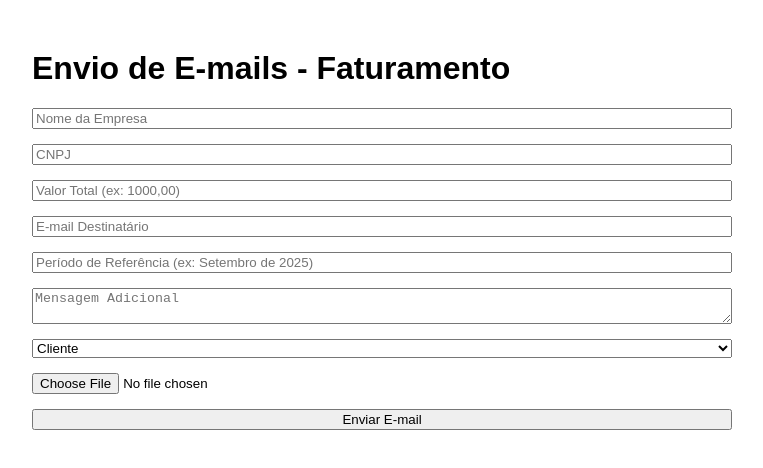
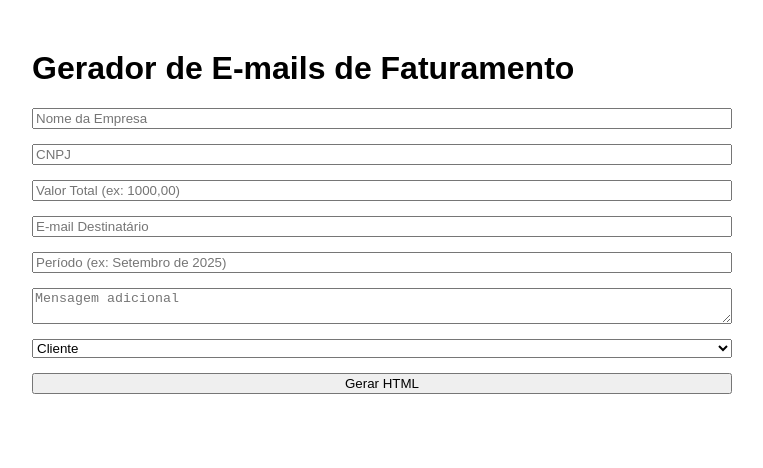
Before and after one commit to richardsonfcs/FATURAMENTO-EMAIL-RICHARDSON, a Next.js app: page / in a window 1280 px wide. Shown: the top 468 px of the page, without its empty margins (258-1021 px from the left). Built offline with nearby package versions, Linux system fonts and the light colour scheme.

Commit message:
Update index.js

```diff
--- a/pages/index.js
+++ b/pages/index.js
@@ -8,101 +8,46 @@ export default function Home() {
   const [periodo, setPeriodo] = useState("");
   const [mensagem, setMensagem] = useState("");
   const [template, setTemplate] = useState("cliente");
-  const [arquivo, setArquivo] = useState(null);
   const [previewHtml, setPreviewHtml] = useState("");
 
-  // Converte PDF em base64
-  const fileToBase64 = (file) =>
-    new Promise((resolve, reject) => {
-      const reader = new FileReader();
-      reader.readAsDataURL(file);
-      reader.onload = () => resolve(reader.result.split(",")[1]);
-      reader.onerror = (err) => reject(err);
-    });
+  // Gera o HTML substituindo os placeholders
+  const gerarHtml = async () => {
+    try {
+      const res = await fetch(`/templates/${template}.html`);
+      if (!res.ok) throw new Error("Template não encontrado.");
 
-  // Gera HTML do template selecionado
-  const gerarHtml = async (dados) => {
-    try {
-      const res = await fetch(`/templates/${dados.template}.html`);
-      if (!res.ok) throw new Error("Template não encontrado.");
       let html = await res.text();
 
       html = html
-        .replace(/{{empresa}}/g, dados.clientName)
-        .replace(/{{cnpj}}/g, dados.cnpj)
-        .replace(/{{valor}}/g, dados.valor)
-        .replace(/{{contato}}/g, dados.email)
+        .replace(/{{empresa}}/g, clientName)
+        .replace(/{{cnpj}}/g, cnpj)
+        .replace(/{{valor}}/g, valor)
+        .replace(/{{contato}}/g, email)
         .replace(
           /{{periodo}}/g,
-          dados.periodo ||
-            new Date().toLocaleString("pt-BR", {
-              month: "long",
-              year: "numeric",
-            })
+          periodo.trim() !== ""
+            ? periodo
+            : new Date().toLocaleString("pt-BR", {
+                month: "long",
+                year: "numeric",
+              })
         )
-        .replace(/{{mensagem_adicional}}/g, dados.mensagem);
+        .replace(/{{mensagem_adicional}}/g, mensagem);
 
       setPreviewHtml(html);
-      return html;
     } catch (err) {
-      console.error("Erro ao gerar HTML:", err);
       alert("Erro ao gerar o HTML: " + err.message);
+      console.error(err);
     }
   };
 
-  const handleSend = async () => {
+  // Copia o HTML para a área de transferência
+  const copiarHtml = async () => {
     try {
-      console.log("Iniciando envio de e-mail...");
-
-      const html = await gerarHtml({
-        clientName,
-        cnpj,
-        valor,
-        email,
-        periodo,
-        mensagem,
-        template,
-      });
-
-      if (!html) throw new Error("HTML não foi gerado corretamente.");
-
-      let fileContent = null;
-      let fileName = null;
-
-      if (arquivo) {
-        fileContent = await fileToBase64(arquivo);
-        fileName = arquivo.name;
-      }
-
-      console.log("Enviando para API /api/enviar:", {
-        to: email,
-        subject: "Faturamento",
-        fileName,
-      });
-
-      const response = await fetch("/api/enviar", {
-        method: "POST",
-        headers: { "Content-Type": "application/json" },
-        body: JSON.stringify({
-          to: email,
-          subject: "Faturamento",
-          html,
-          fileName,
-          fileContent,
-        }),
-      });
-
-      const data = await response.json();
-      console.log("Resposta da API:", data);
-
-      if (data.ok) {
-        alert("✅ E-mail enviado com sucesso!");
-      } else {
-        alert("❌ Erro: " + data.error);
-      }
+      await navigator.clipboard.writeText(previewHtml);
+      alert("HTML copiado para a área de transferência!");
     } catch (err) {
-      console.error("Erro no envio:", err);
-      alert("Erro no envio: " + err.message);
+      alert("Erro ao copiar HTML.");
     }
   };
 
@@ -114,7 +59,8 @@ export default function Home() {
         fontFamily: "Arial, sans-serif",
       }}
     >
-      <h1>Envio de E-mails - Faturamento</h1>
+      <h1>Gerador de E-mails de Faturamento</h1>
+
       <div style={{ display: "flex", flexDirection: "column", gap: "15px" }}>
         <input
           type="text"
@@ -142,12 +88,12 @@ export default function Home() {
         />
         <input
           type="text"
-          placeholder="Período de Referência (ex: Setembro de 2025)"
+          placeholder="Período (ex: Setembro de 2025)"
           value={periodo}
           onChange={(e) => setPeriodo(e.target.value)}
         />
         <textarea
-          placeholder="Mensagem Adicional"
+          placeholder="Mensagem adicional"
           value={mensagem}
           onChange={(e) => setMensagem(e.target.value)}
         />
@@ -158,17 +104,13 @@ export default function Home() {
           <option value="cliente">Cliente</option>
           <option value="contabilidade">Contabilidade</option>
         </select>
-        <input
-          type="file"
-          accept="application/pdf"
-          onChange={(e) => setArquivo(e.target.files[0])}
-        />
-        <button onClick={handleSend}>Enviar E-mail</button>
+
+        <button onClick={gerarHtml}>Gerar HTML</button>
       </div>
 
       {previewHtml && (
         <div style={{ marginTop: "40px" }}>
-          <h2>Pré-visualização do HTML</h2>
+          <h2>Pré-visualização</h2>
           <iframe
             title="preview"
             srcDoc={previewHtml}
@@ -179,6 +121,20 @@ export default function Home() {
               borderRadius: "8px",
             }}
           />
+          <button
+            onClick={copiarHtml}
+            style={{
+              marginTop: "15px",
+              padding: "10px 20px",
+              background: "#0070f3",
+              color: "white",
+              border: "none",
+              borderRadius: "6px",
+              cursor: "pointer",
+            }}
+          >
+            Copiar HTML
+          </button>
         </div>
       )}
     </div>
```
